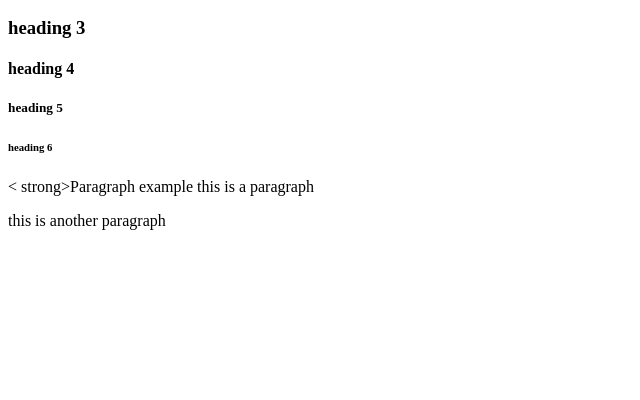
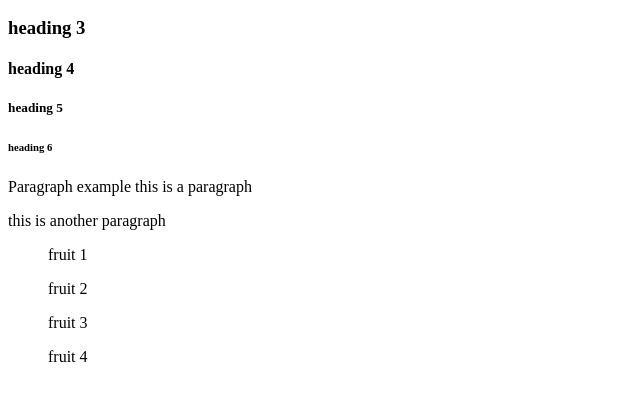
Before and after one commit to Barnez29/test, a plain HTML site: page index.html in a window 1280 px wide. Shown: the part 110-510 px from the top of the page, without its empty margins (0-640 px from the left). Drawn offline with Linux system fonts and the light colour scheme.

Commit message:
added ordered list

```diff
--- a/index.html
+++ b/index.html
@@ -17,11 +17,22 @@
     <h6>heading 6</h6>
 
     <!-- this is a paragraph added -->
-    <p>
-        < strong>Paragraph example
+    <p>Paragraph example this is a paragraph</p>
+    <p>this is another paragraph</p>
 
-            </strong> this is a paragraph</p>
-    <p>this is another paragraph</p>
+    <!-- this is an ordered list -->
+    <ol>
+        fruit 1
+    </ol>
+    <ol>
+        fruit 2
+    </ol>
+    <ol>
+        fruit 3
+    </ol>
+    <ol>
+        fruit 4
+    </ol>
 </body>
 
 </html>
```
